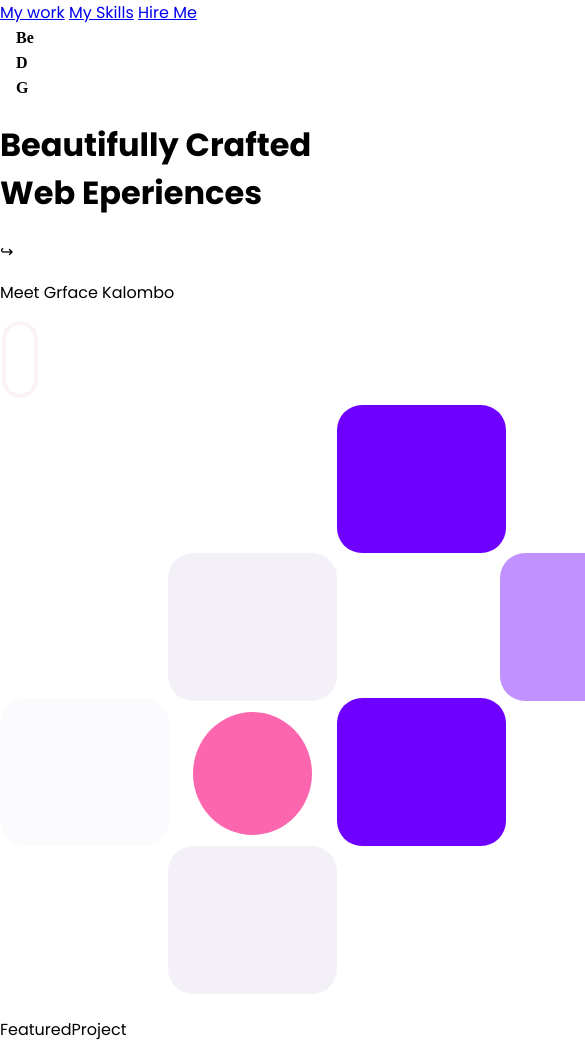
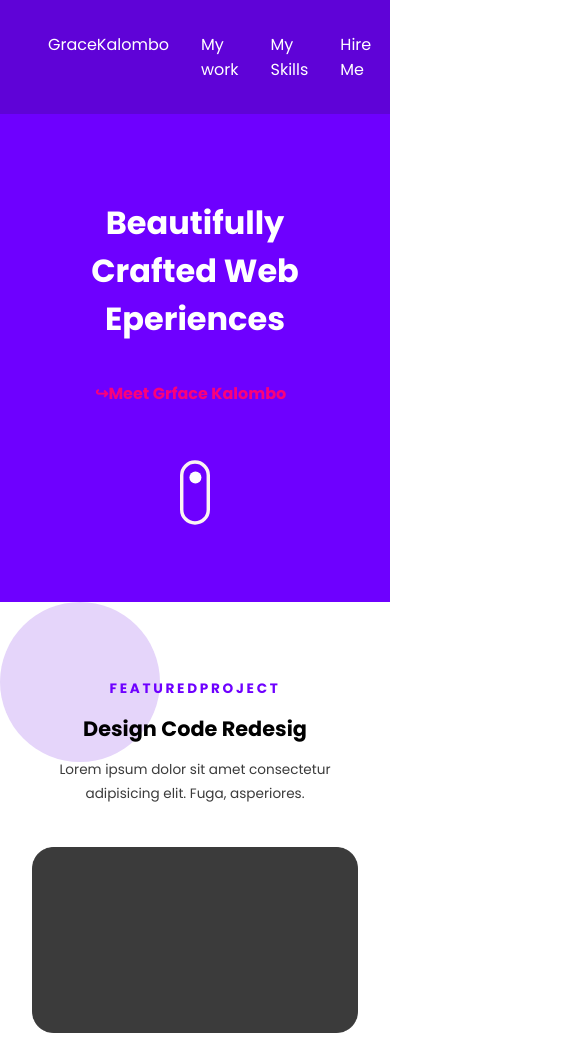
Before and after one commit to Gracekal91/gracekalombo, a plain HTML site: page index.html in a window 390 px wide. Shown: the top 1045 px of the page, 585 px wide, since content can reach past the window. Drawn offline with Linux system fonts and the light colour scheme.

Commit message:
Mobile view - done

```diff
--- a/css/main.scss
+++ b/css/main.scss
@@ -12,3 +12,154 @@ ul{
     margin: 0;
     padding: 0;
 }
+
+a{
+    text-decoration: none;
+}
+
+img{
+    width: 100%;
+}
+
+.nav-container{
+    background: #5F03D7;
+    a{
+        color: white;
+    }
+}
+
+header{
+    display: flex;
+    justify-content: space-between;
+    padding: 2rem;
+    &.logo{
+        color:#FA007B ;
+        font-weight: 700;
+    }
+
+        ul{
+            display: flex;
+        }
+        a{
+            display: block; //This has to be add for the padding to work
+            padding:  0 1em;
+        }
+    }
+
+    .social-header,
+    .hero-design{
+        display: none;
+    }
+
+    .hero{
+        background:#6E00FF ;
+        color: white;
+        display: grid;
+        text-align: center;
+        padding: 4rem;
+    }
+
+    .meet{
+        display: flex;
+        margin: 0 auto;
+        width: 200px;
+        font-weight: bold;
+        color: #FA007B;
+
+        span{
+           margin-top: 1em;
+           margin-bottom: .5em;
+        }
+    }
+
+.scroll{
+    width: 30px;
+    margin-top: 2em;
+}
+
+ section{
+     padding: 4em 2em;
+     text-align: center;
+ }
+     .featured{
+         position: relative;
+     }
+     .featured::before{
+         content: "";
+         position: absolute;
+         width: 160px;
+         height: 160px;
+         border-radius: 50%;
+         background:#E5D5FA ;
+         top: 0;
+         left: 0;
+         z-index: -1;
+     }
+
+     .subtitle{
+         text-transform: uppercase;
+         font-weight: bold;
+         color: #6E00FF;
+         letter-spacing: .2em;
+         font-size: .85em;
+     }
+
+     .featured-title{
+         color: black;
+         font-weight: bold;
+         font-size: 1.3em;
+         margin-top: -.4em;
+        }
+
+        .featured-desc{
+            color: #3b3b3b;
+            margin-bottom: 3em;
+            font-size: .85em;
+            line-height: 1.8em;
+            font-weight: 500;
+        }
+
+
+
+        .skills{
+            background: #FA007B;
+        }
+
+        .skills-container ul li{
+            background: white;
+            padding: 2em;
+            border-radius: 1em;
+            margin-bottom: 1em;
+
+            .icon-container{
+                height: 100px;
+                display: grid;
+                place-content: center;
+                margin: 0 auto;
+
+                &.one{
+                    width:50px;
+                }
+                &.two{
+                    width: 100px;
+                }
+                &.three{
+                    width: 60px;
+                }
+            }
+            .skill-title{
+                font-weight: bold;
+            }
+            .featured-desc{
+                margin-bottom: 2em;
+            }
+        }
+
+        .portfolio{
+            background:#f7f7f7 ;
+        }
+
+        .portfolio-container a img{
+            border-radius: 1em;
+            margin-bottom: 2em;
+        }
--- a/index.html
+++ b/index.html
@@ -10,7 +10,7 @@
 <body>
      <div class="nav-container">
          <header>
-             <a href="index.html" class="logo"></a>
+             <a href="index.html" class="logo">GraceKalombo</a>
 
              <nav>
                  <ul>
@@ -20,7 +20,7 @@
                  </ul>
              </nav>
          </header>
-         <div class="socila-header">
+         <div class="social-header">
              <ul>
                  <li>
                     <i class="fa fa-behance" aria-hidden="true">Be</i>
@@ -38,7 +38,7 @@
                  <span>&#8618;</span>
                  <p>Meet Grface Kalombo</p>
              </div>
-             <svg width="40" height="77" viewBox="0 0 35 75">
+             <svg class="scroll" width="40" height="77" viewBox="0 0 35 75">
                 <g id="scroll" transform="translate(-194 -696)">
                   <g id="Rectangle_3" data-name="Rectangle 3" transform="translate(194 696)" fill="none" stroke="#fbf3f3" stroke-width="4">
                     <rect width="35" height="75" rx="17.5" stroke="none"/>
@@ -49,7 +49,7 @@
               </svg>
          </div>
 
-         <svg xmlns="http://www.w3.org/2000/svg" width="669" height="589" viewBox="0 0 669 589">
+         <svg class="hero-design" xmlns="http://www.w3.org/2000/svg" width="669" height="589" viewBox="0 0 669 589">
             <g id="Graphic" transform="translate(-989 -195)">
               <rect id="Rectangle_4"  class="square-anim" data-name="Rectangle 4" width="169" height="148" rx="25" transform="translate(1326 195)" fill="#6e00ff"/>
               <rect id="Rectangle_6"  class="square-anim" data-name="Rectangle 6" width="169" height="148" rx="25" transform="translate(1326 488)" fill="#6e00ff"/>
@@ -74,6 +74,7 @@
          </div>
          <img src="./images/project.png" alt="featured projct" class="righttransition2">
      </section>
+
      <section class="skills">
          <div class="skills-container">
              <ul>
```
Also changed, not shown: css/main.css, 1 other file.
